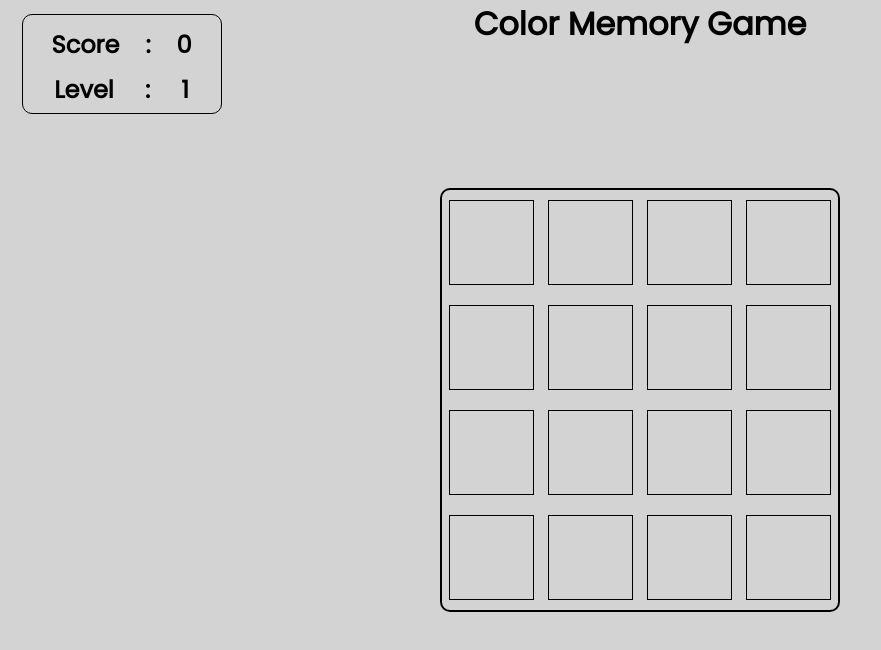
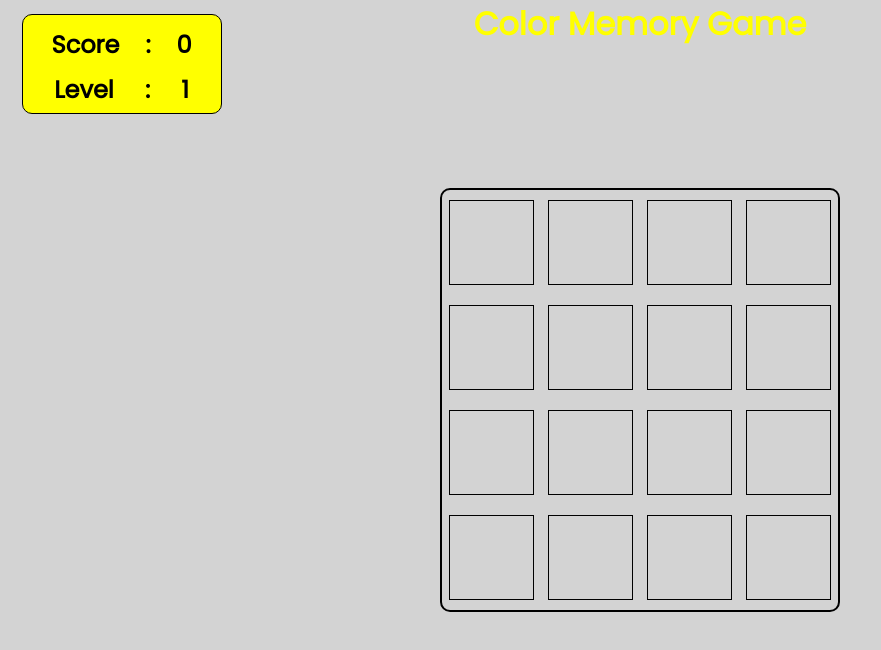
Before and after one commit to ahmeterol1912/CardMemory-Game, a plain HTML site: page index.html in a window 1280 px wide. Shown: the whole page, without its empty margins (0-881 px from the left). Drawn offline with Linux system fonts and the light colour scheme.

Commit message:
Update style.css

```diff
--- a/style.css
+++ b/style.css
@@ -9,6 +9,7 @@ body {
 }
 h1 {
   text-align: center;
+  color: yellow;
 }
 .main {
   display: flex;
@@ -46,6 +47,7 @@ h1 {
   height: 100px;
   border: 1px solid rgb(0, 0, 0);
   border-radius: 10px;
+   background-color: yellow;
 }
 .leveldescription h2 {
   display: flex;
```
